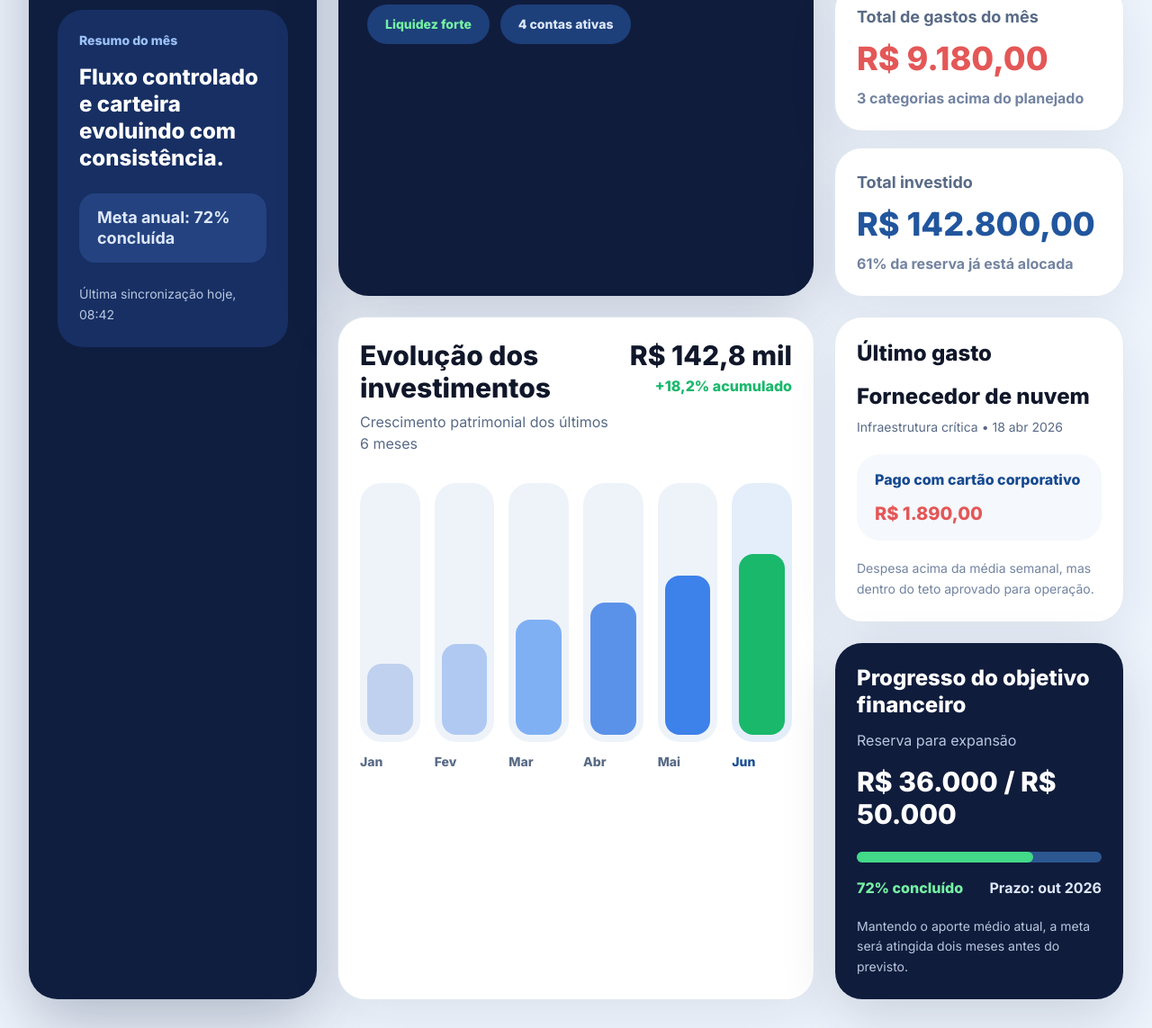
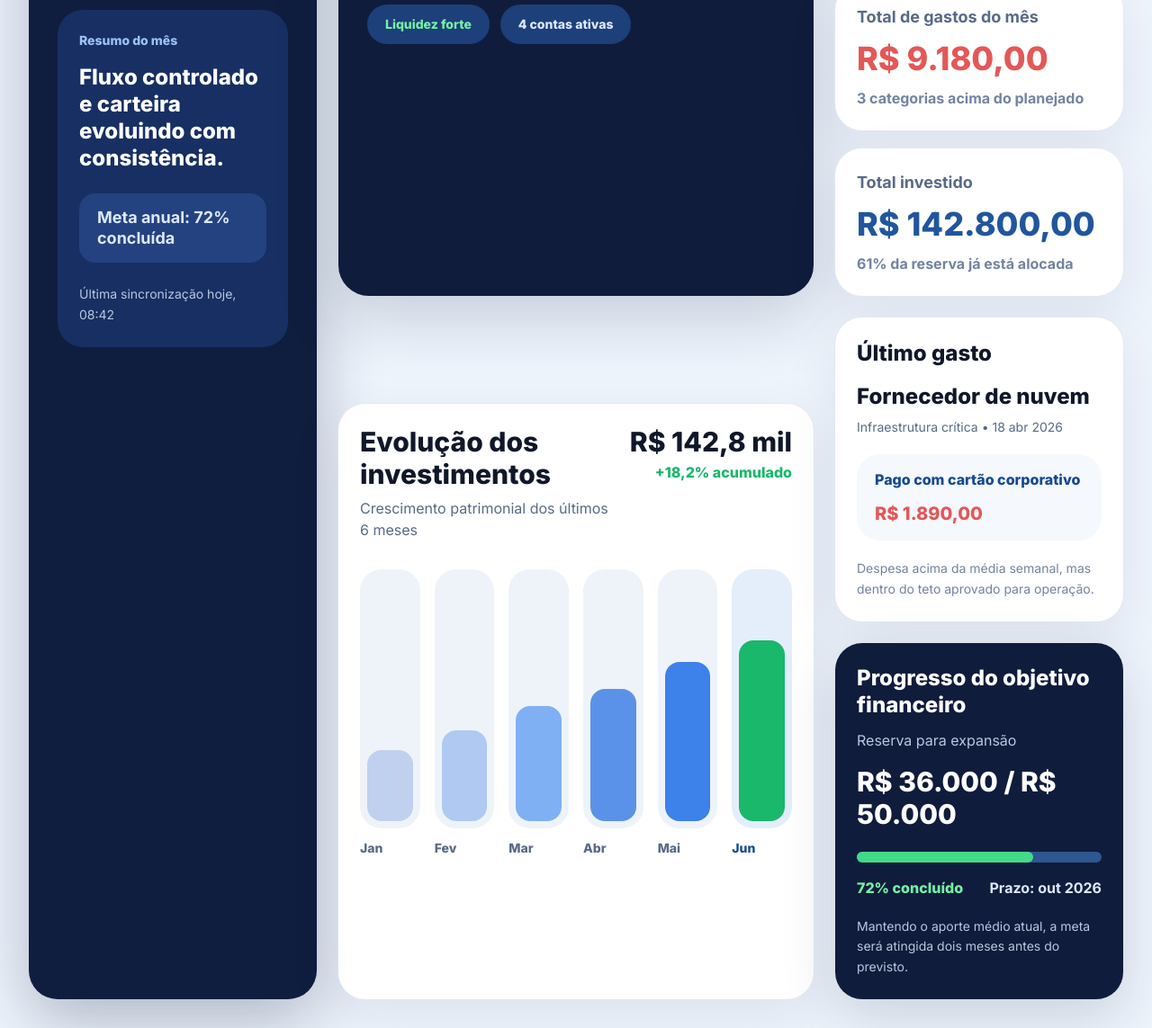
Before and after one commit to MarceloCG-bot/atlaspay-fintech-dashboard, a website: page index.html in a window 1280 px wide. Shown: the part 491-1634 px from the top of the page at 90% size. Drawn offline with Linux system fonts and the light colour scheme.

Commit message:
fix: ajusta espaçamento do gráfico de investimentos

```diff
--- a/index.html
+++ b/index.html
@@ -96,7 +96,7 @@
           </div>
 
           <div class="mt-6 grid gap-6 xl:grid-cols-[minmax(0,2fr)_minmax(320px,0.95fr)]">
-            <section class="card order-2 xl:order-1" aria-labelledby="chart-title">
+            <section class="card order-2 xl:order-1 xl:mt-24" aria-labelledby="chart-title">
               <div class="grid gap-4 sm:grid-cols-[minmax(0,1fr)_auto] sm:items-start">
                 <div>
                   <h2 id="chart-title" class="text-2xl font-extrabold text-[#10172a] sm:text-3xl">Evolução dos investimentos</h2>
```
Also changed, not shown: css/styles.css.
